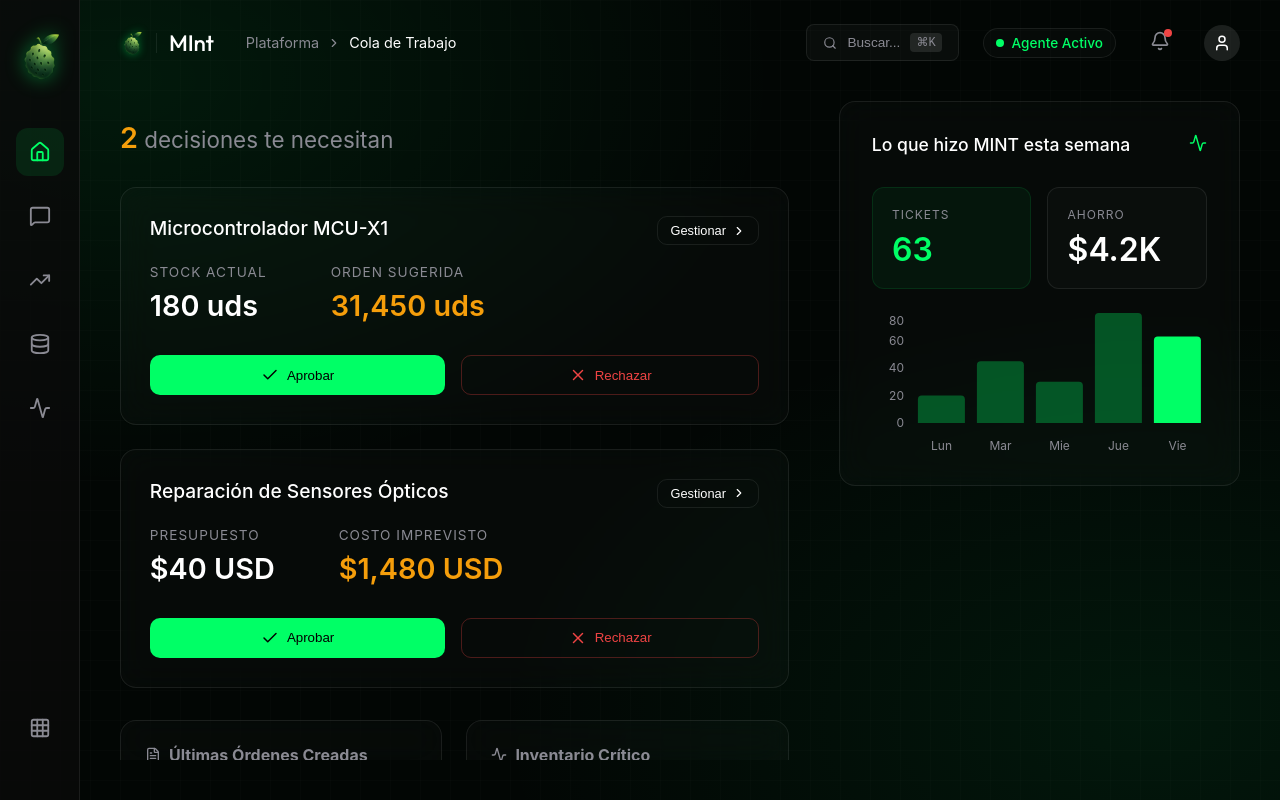
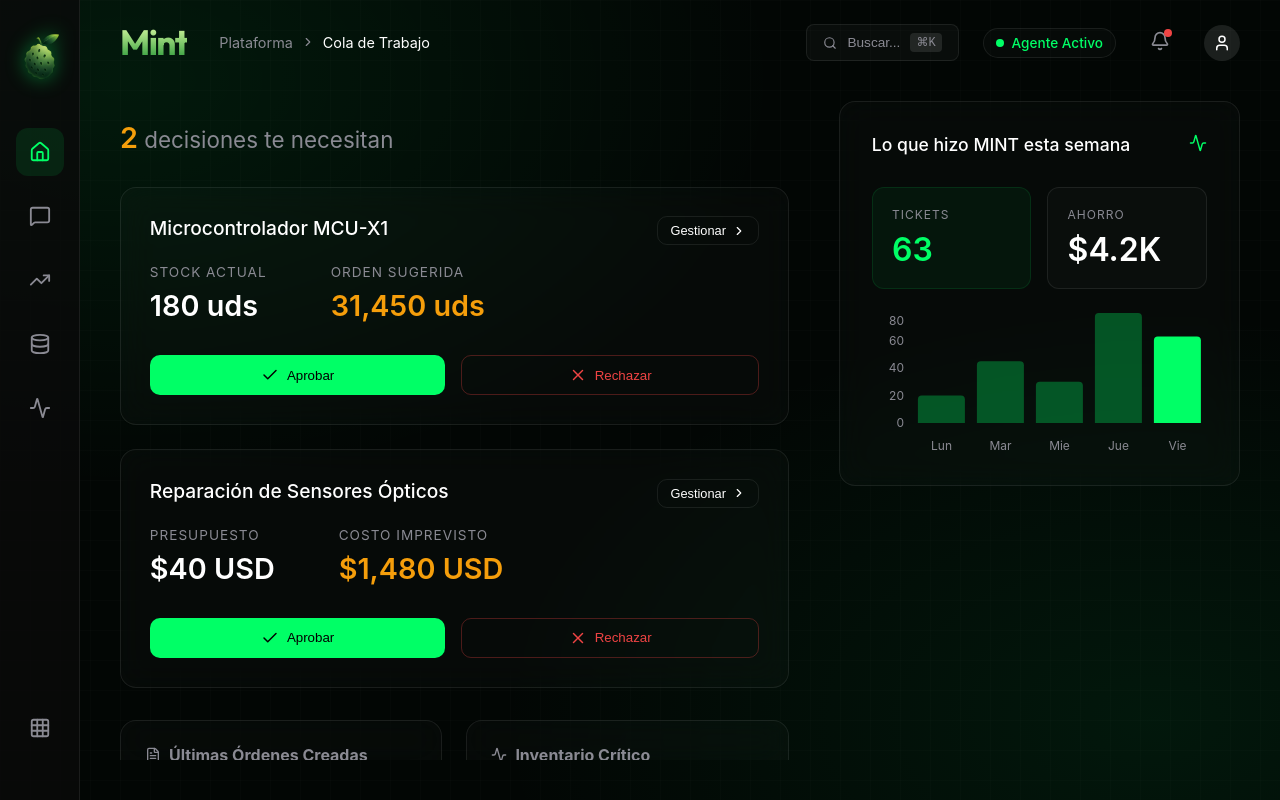
Before and after one commit to DMntill4/ai-back-office, a React (Vite) app in the folder frontend/: page / in a window 1280 px wide. Built offline with nearby package versions, Linux system fonts and the light colour scheme.

Commit message:
style(frontend): refine Mint logo with bold typography and gradient

```diff
--- a/frontend/src/App.tsx
+++ b/frontend/src/App.tsx
@@ -44,10 +44,17 @@ const Sidebar = ({ currentView, setView }: { currentView: string, setView: (v: s
 const Header = ({ onOpenCmd }: { onOpenCmd: () => void }) => (
   <header style={{ padding: '1.5rem 2.5rem', display: 'flex', justifyContent: 'space-between', alignItems: 'center' }}>
     <div style={{ display: 'flex', alignItems: 'center', gap: '2rem' }}>
-      <h1 style={{ margin: 0, display: 'flex', alignItems: 'center', gap: '12px' }}>
-        <img src="/src/assets/icon.png" alt="Mint Logo" style={{ height: '24px', objectFit: 'contain', filter: 'drop-shadow(0 0 4px rgba(0,255,102,0.4))' }} />
-        <span style={{ width: '1px', height: '20px', background: 'var(--border-glass)' }}></span>
-        <span style={{ fontSize: '1.4rem', fontWeight: 500, letterSpacing: '-0.2px', fontFamily: '"Outfit", "Inter", sans-serif', color: '#fff' }}>MInt</span>
+      <h1 style={{ margin: 0, display: 'flex', alignItems: 'center' }}>
+        <span style={{
+          fontSize: '2.2rem',
+          fontWeight: 800,
+          letterSpacing: '-1.5px',
+          fontFamily: '"Outfit", sans-serif',
+          background: 'linear-gradient(180deg, #D7F9A0 0%, #2E9B3B 100%)',
+          WebkitBackgroundClip: 'text',
+          WebkitTextFillColor: 'transparent',
+          lineHeight: 1
+        }}>Mint</span>
       </h1>
       <div style={{ display: 'flex', alignItems: 'center', gap: '8px', color: 'var(--text-secondary)', fontSize: '0.9rem' }}>
         <span>Plataforma</span> <ChevronRight size={14} /> <span style={{ color: 'var(--text-primary)' }}>Cola de Trabajo</span>
```
